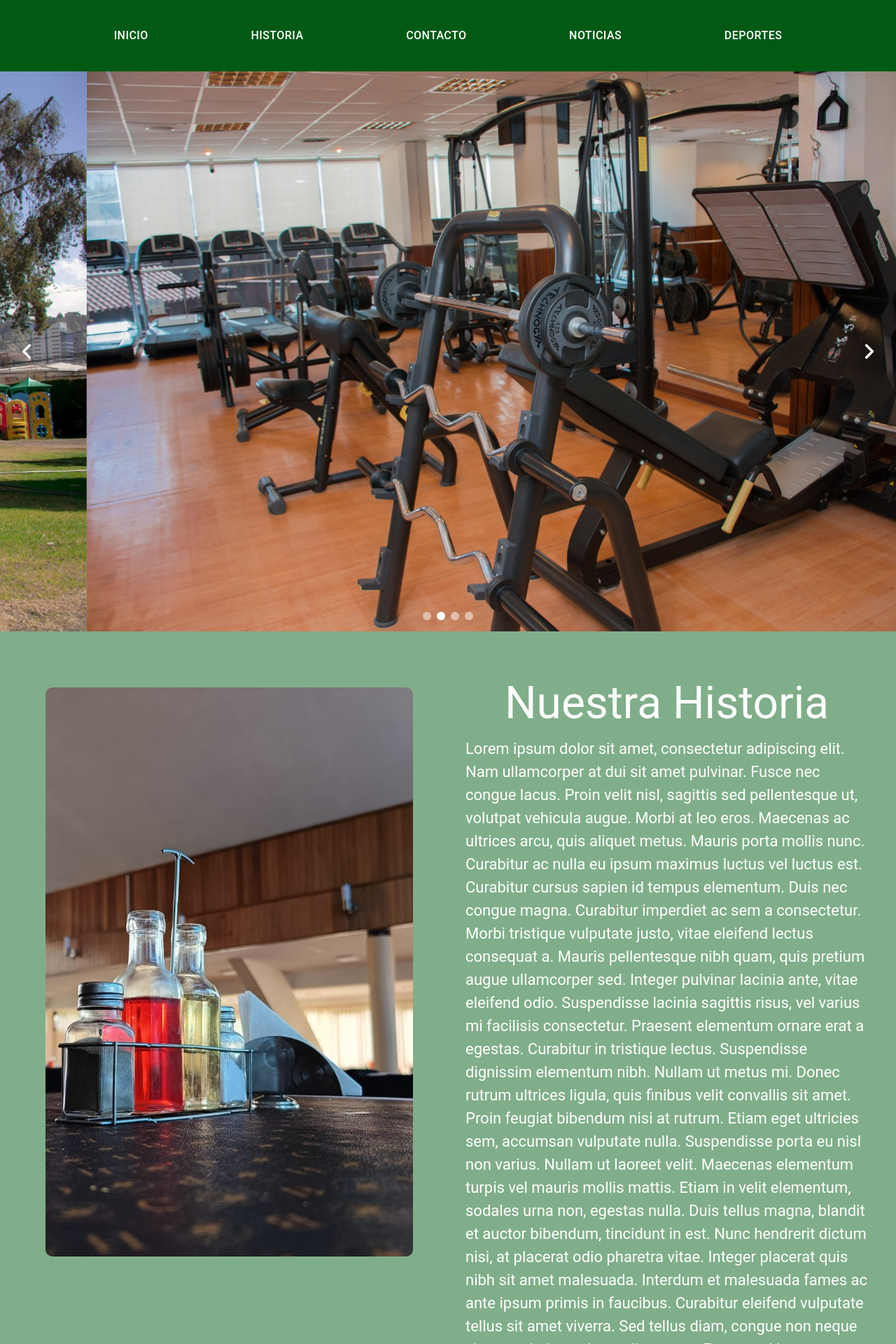
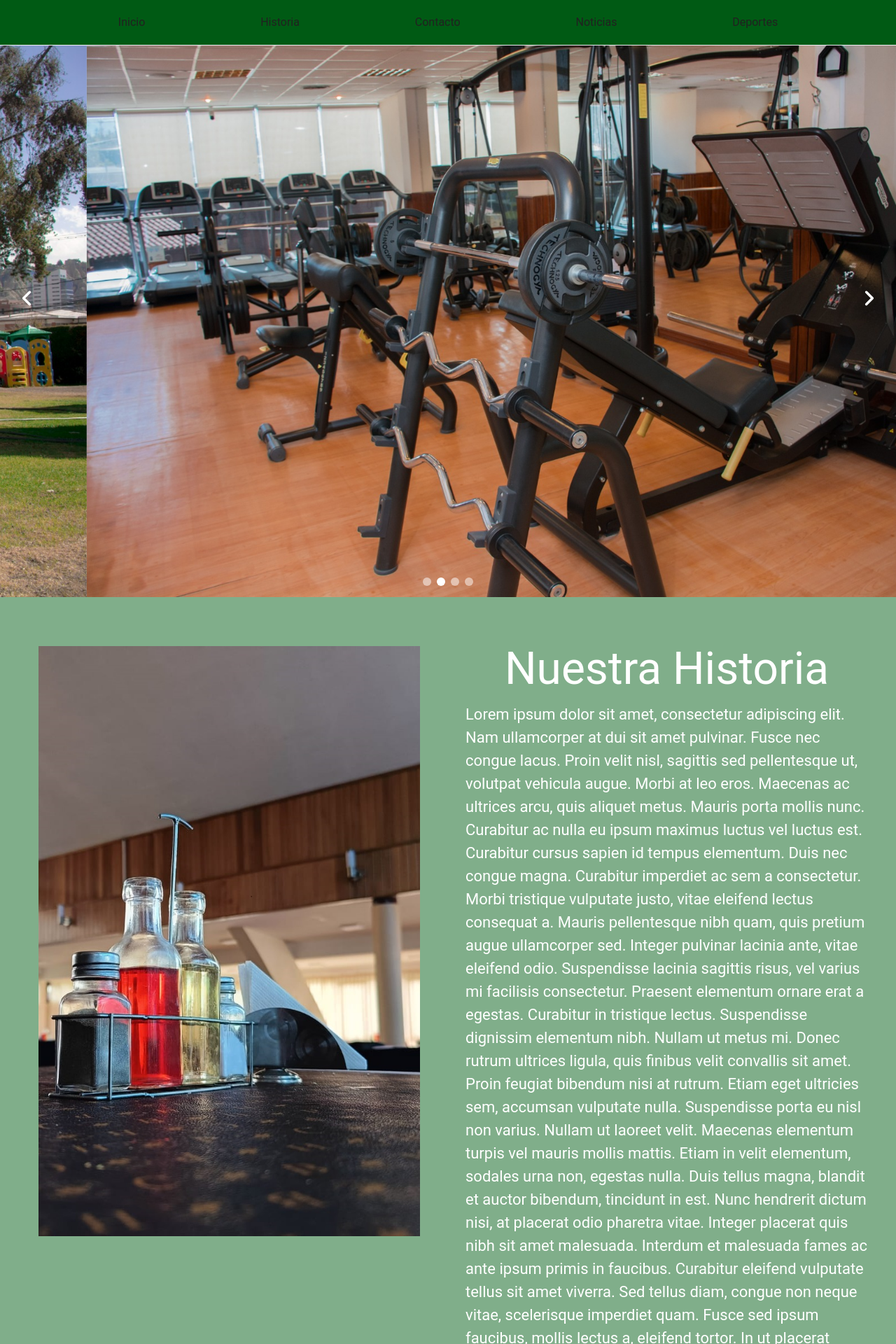
Before and after one commit to SamuelEscobar0761/csp-app, a React (Vite) app: page / in a window 1280 px wide. Shown: the top 1920 px of the page at 70% size. Built offline with nearby package versions, Linux system fonts and the light colour scheme.

Commit message:
home page terminado

```diff
--- a/package.json
+++ b/package.json
@@ -20,9 +20,13 @@
     "i18next-browser-languagedetector": "^7.2.0",
     "i18next-http-backend": "^2.4.3",
     "i18next-resources-for-ts": "^1.5.0",
+    "localforage": "^1.10.0",
+    "match-sorter": "^6.3.4",
     "react": "^18.2.0",
     "react-dom": "^18.2.0",
-    "react-i18next": "^14.0.5"
+    "react-i18next": "^14.0.5",
+    "react-router-dom": "^6.22.1",
+    "sort-by": "^1.2.0"
   },
   "devDependencies": {
     "@types/node": "^20.11.17",
--- a/src/app/components/ImageSlider.tsx
+++ b/src/app/components/ImageSlider.tsx
@@ -18,7 +18,7 @@ export function ImageSlider() {
 
 
   return (
-    <>
+    <div className="w-full ">
     <Carousel transition={{type: "tween", duration: 2 }} placeholder={undefined} autoplay={true} autoplayDelay={5000} loop={true}>
       {images.map((item, index) => (
                 <img
@@ -29,6 +29,6 @@ export function ImageSlider() {
                 />
       ))}
     </Carousel>
-    </>
+    </div>
   );
 }
--- a/src/app/components/Preview.tsx
+++ b/src/app/components/Preview.tsx
@@ -1,33 +1,42 @@
-import { Box } from "@mui/material";
+import { Box, useMediaQuery } from "@mui/material";
+import { useTheme } from "@mui/material/styles";
 
 export default function Preview({ img_position, title, img_path, description }: { img_position: 'right' | 'left', title: string, img_path: string, description: string }) {
-    const img_style = { width: '100%', borderRadius: '10px' };
-    const img_container_style = { width: '50%', padding: '50px', borderRadius: '10px' };
-    const title_style = {display: 'flex', color: 'white', fontSize: 64, justifyContent:'space-evenly'};
-    const description_style = {color: 'white', fontSize: 22};
-    const title_description_style = { width: '50%', padding: '25px' };
+    const theme = useTheme();
+    const isHorizontal = useMediaQuery(theme.breakpoints.up('md'));
+
+    const img_style = { width: '100%', borderRadius: '10px', padding: isHorizontal ? '20px' : 0 }; // Se agrega padding solo si la pantalla es horizontal
+    const img_container_style = { width: isHorizontal ? '50%' : '100%', padding: isHorizontal ? '20px' : 0 }; // Se ajusta el ancho del contenedor de la imagen
+    const title_style = { display: 'flex', color: 'white', fontSize: 64, justifyContent: 'space-evenly' };
+    const description_style = { color: 'white', fontSize: 22 };
+    const title_description_style = { padding: '25px', width: isHorizontal ? '50%' : '100%' }; // Se ajusta el ancho del contenedor del texto
+
     return (
-    <div>
-      <Box sx={{ flexGrow: 1, display: 'flex', justifyContent: 'space-between', paddingX: '15px', paddingY: '30px', backgroundColor: '#80AE8A' }}>
-        {img_position === 'left' ? (
+        <div className="w-full">
+            <Box sx={{
+                flexGrow: 1,
+                display: (isHorizontal ? 'flex' : 'block'), // Si la pantalla está en posición horizontal, utiliza flex; de lo contrario, bloque
+                justifyContent: 'space-between',
+                paddingX: '15px',
+                paddingY: '30px',
+                backgroundColor: '#80AE8A'
+            }}>
+                {((isHorizontal && (img_position === 'left' || img_position === 'right')) || !isHorizontal) && (
                     <>
+                        {(img_position === 'left' || !isHorizontal) && (
                             <div style={img_container_style}>
                                 <img src={img_path} style={img_style} />
                             </div>
-            <div style={{ width: '50%', padding: '25px' }}>
-              <h2 style={title_style}>{title}</h2>
-              <p style={description_style}>{description}</p>
-            </div>
-          </>
-        ) : (
-          <>
+                        )}
                         <div style={title_description_style}>
                             <h2 style={title_style}>{title}</h2>
                             <p style={description_style}>{description}</p>
                         </div>
-            <div style={{ width: '50%', padding: '25px', borderRadius: '10px' }}>
-              <img src={img_path} style={{ width: '100%', borderRadius: '10px' }} />
+                        {img_position === 'right'  && isHorizontal && (
+                            <div style={img_container_style}>
+                                <img src={img_path} style={img_style} />
                             </div>
+                        )}
                     </>
                 )}
             </Box>
--- a/src/app/layout/NavBar.tsx
+++ b/src/app/layout/NavBar.tsx
@@ -1,8 +1,3 @@
-import AppBar from '@mui/material/AppBar';
-import Box from '@mui/material/Box';
-import Toolbar from '@mui/material/Toolbar';
-import Container from '@mui/material/Container';
-import Button from '@mui/material/Button';
 import { useTranslation } from 'react-i18next';
 import { useState } from 'react';
 
@@ -19,47 +14,37 @@ function Navbar() {
   };
 
   const navbarStyle = {
-    backgroundColor: hovered ? '#005A14' : 'rgba(0, 90, 20, 0.7)', // Cambia el color de fondo dependiendo si el mouse está sobre el navbar o no
+    backgroundColor: hovered ? '#005A14' : 'rgba(113, 194, 131, 0.6)', // Cambia el color de fondo dependiendo si el mouse está sobre el navbar o no
     transition: 'background-color 0.3s', // Añade una transición suave para el cambio de color de fondo
   };
 
-  const buttonStyle = { my: 2, color: 'white', display: 'block', fontSize: 16 };
-
+  //<div className="max-w-screen-xl flex items-center justify-center mx-auto p-4">
+  //</div>
 
   return (
-    <AppBar position="static" sx={navbarStyle} onMouseEnter={handleMouseEnter} onMouseLeave={handleMouseLeave}>
-      <Container maxWidth="xl">
-        <Toolbar disableGutters>
-          <Box sx={{ flexGrow: 1, display: 'flex', justifyContent:'space-evenly', paddingTop: '15px', paddingBottom: '15px'}}>
-              <Button
-                sx={buttonStyle}
-              >
-                {t('navbar.home')}
-              </Button>
-              <Button
-                sx={buttonStyle}
-              >
-                {t('navbar.about_us')}
-              </Button>
-              <Button
-                sx={buttonStyle}
-              >
-                {t('navbar.contact')}
-              </Button>
-              <Button
-                sx={buttonStyle}
-              >
-                {t('navbar.news')}
-              </Button>
-              <Button
-                sx={buttonStyle}
-              >
-                {t('navbar.sports')}
-              </Button>
-          </Box>
-        </Toolbar>
-      </Container>
-    </AppBar>
+    <nav style={navbarStyle} className="bg-white dark:bg-gray-900 lg:fixed w-full z-20 top-0 start-0 border-b border-gray-200" onMouseEnter={handleMouseEnter} onMouseLeave={handleMouseLeave}>
+        <div className="items-center justify-center w-full md:w-auto md:order-1 p-5">
+          <ul className="flex flex-col md:flex-row justify-evenly w-full md:w-auto space-y-2 md:space-y-0 md:space-x-4">
+            <li>
+              <a href="#" className="block py-2 px-3 text-gray-900 rounded hover:bg-gray-100 md:hover:bg-transparent md:hover:text-white md:p-0">{t('navbar.home')}</a>
+            </li>
+            <li>
+              <a href="#" className="block py-2 px-3 text-gray-900 rounded hover:bg-gray-100 md:hover:bg-transparent md:hover:text-white md:p-0">{t('navbar.about_us')}</a>
+            </li>
+            <li>
+              <a href="#" className="block py-2 px-3 text-gray-900 rounded hover:bg-gray-100 md:hover:bg-transparent md:hover:text-white md:p-0">{t('navbar.contact')}</a>
+            </li>
+            <li>
+              <a href="#" className="block py-2 px-3 text-gray-900 rounded hover:bg-gray-100 md:hover:bg-transparent md:hover:text-white md:p-0">{t('navbar.news')}</a>
+            </li>
+            <li>
+              <a href="#" className="block py-2 px-3 text-gray-900 rounded hover:bg-gray-100 md:hover:bg-transparent md:hover:text-white md:p-0">{t('navbar.sports')}</a>
+            </li>
+          </ul>
+        </div>
+
+    </nav>
+
   );
 }
 
--- /dev/null
+++ b/src/app/routes/AppRoutes.tsx
@@ -0,0 +1,15 @@
+import { Navigate, Route, Routes } from "react-router-dom";
+import { HomePage } from "../pages/HomePage";
+
+export const AppRoutes = () => {
+    return (
+        <Routes>
+            <Route path="/home" element={ <HomePage/> } />
+            <Route path="/about_us" element={ <HomePage/> } />
+            <Route path="/contact" element={ <HomePage/> } />
+            <Route path="/news" element={ <HomePage/> } />
+            <Route path="/sports" element={ <HomePage/> } />
+            <Route path="/*" element={ <Navigate to='/' /> } />
+        </Routes>
+    );
+};
--- /dev/null
+++ b/src/router/AppRouter.tsx
@@ -0,0 +1,10 @@
+import { Route, Routes } from "react-router-dom";
+import { AppRoutes } from "../app/routes/AppRoutes";
+
+export const AppRouter = () => {
+    return (
+        <Routes>
+            <Route path='/*' element={<AppRoutes />} />
+        </Routes>
+    );
+};
```
Also changed, not shown: src/app/pages/AboutUsPage.tsx (added), src/app/pages/ContactPage.tsx (added), src/app/pages/NewsPage.tsx (added), src/app/pages/SportsPage.tsx (added), 1 other file (tests, documents, lock files or other folders). Lines whose indentation alone changed are shown as unchanged.
